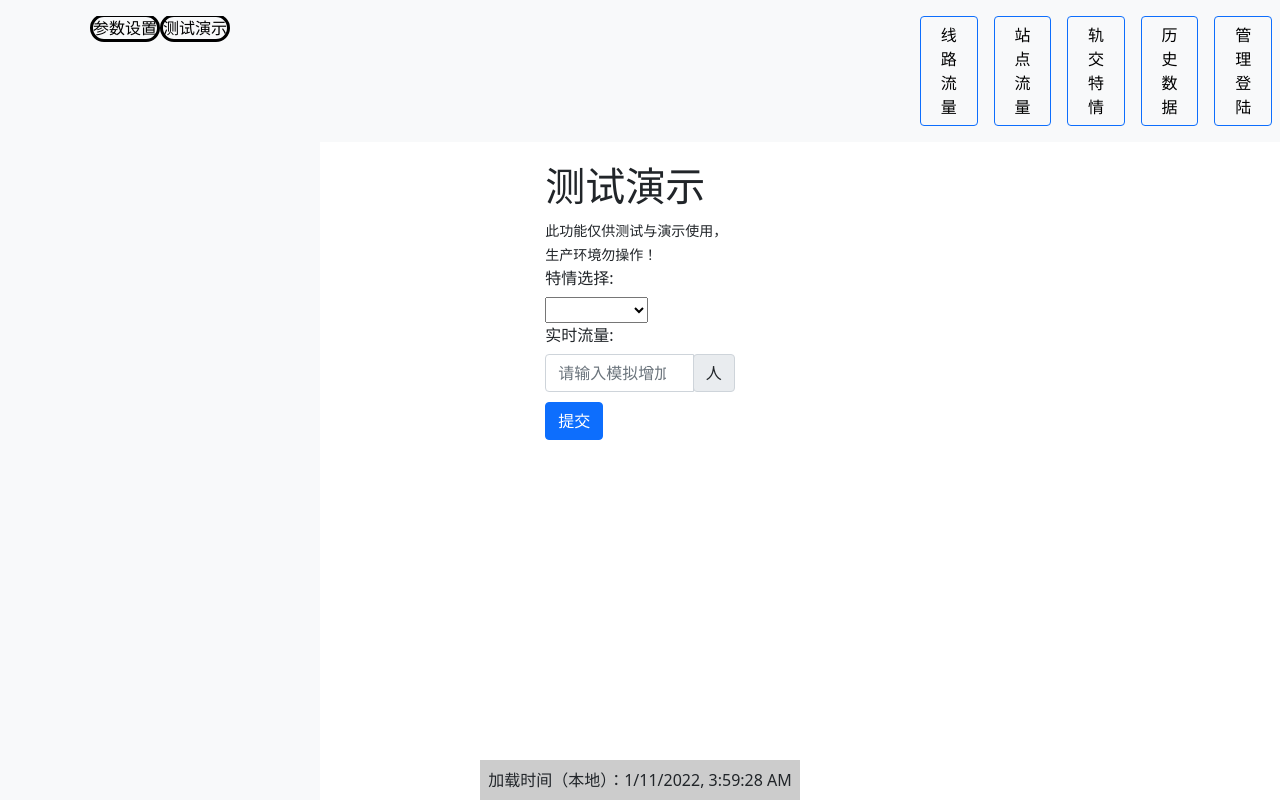
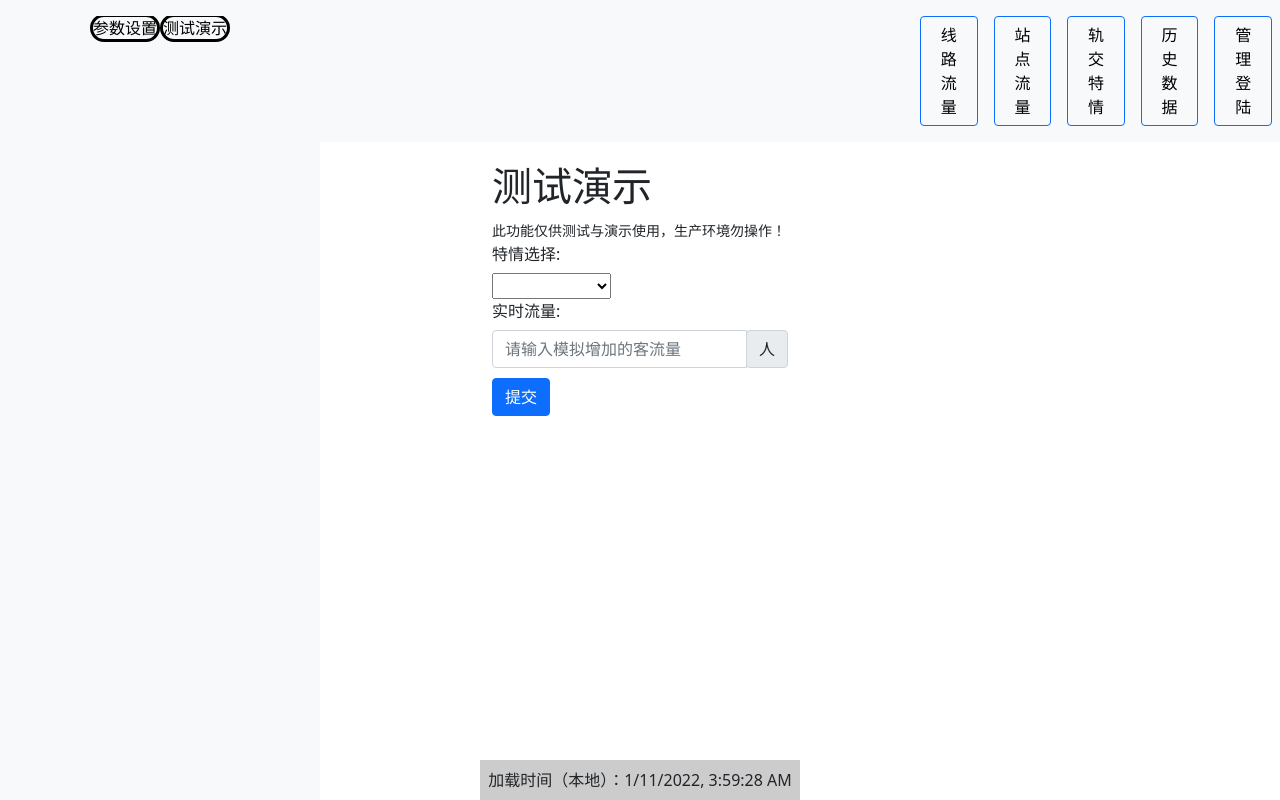
Before and after one commit to Kuludu/RIPS_Frontend, a Vue app: page /#/admin/demo in a window 1280 px wide. Built offline with nearby package versions, Linux system fonts and the light colour scheme.

Commit message:
Edit Demo

```diff
--- a/src/components/Demo.vue
+++ b/src/components/Demo.vue
@@ -4,7 +4,7 @@
       <router-link to="/admin/parameter">参数设置</router-link>
       <router-link to="/admin/demo">测试演示</router-link>
     </b-sidebar>
-    <div class="container col-md-2" style="margin-top: 20px">
+    <div class="container col-md-3" style="margin-top: 20px">
       <h1>测试演示</h1>
       <small>此功能仅供测试与演示使用，生产环境勿操作！</small>
       <b-form @submit="submit">
@@ -15,7 +15,8 @@
           <b-form-select v-model="form.situation" label="轨交特情">
             <b-form-select-option value="0">请选择特情</b-form-select-option>
             <b-form-select-option value="1">雨雪特情</b-form-select-option>
-            <b-form-select-option value="2" disabled>暴恐特情</b-form-select-option>
+            <b-form-select-option value="2" disabled>暴力恐怖事件</b-form-select-option>
+            <b-form-select-option value="3" disabled>设备故障</b-form-select-option>
           </b-form-select>
         </b-form-group>
         <b-form-group
```
